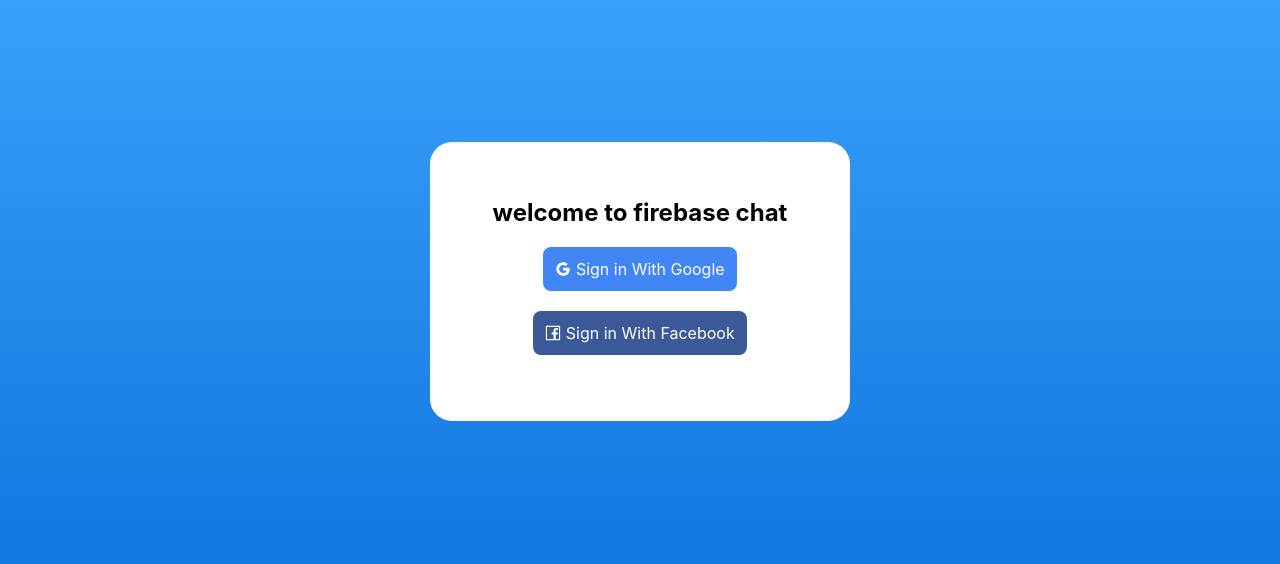
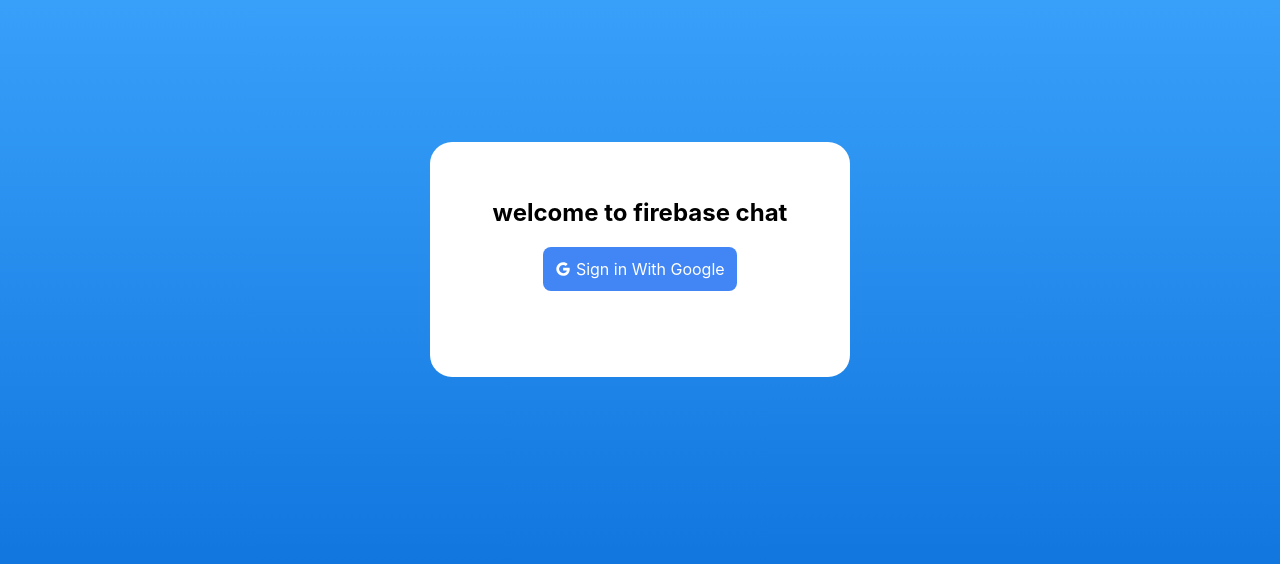
Before and after one commit to javiermelendrez1/react-chat-app, a React (Create React App) app in the folder chatapp/: page / in a window 1280 px wide. Shown: the part 114-678 px from the top of the page. Built offline with nearby package versions, Linux system fonts and the light colour scheme.

Commit message:
added Google Authentication OnClick

```diff
--- a/chatapp/src/components/Login/Login.js
+++ b/chatapp/src/components/Login/Login.js
@@ -1,19 +1,20 @@
 import React from 'react';
 import {GoogleOutlined, FacebookOutlined} from '@ant-design/icons';
-
+import 'firebase/app';
+import { auth } from '../../firebase';
+import firebase from 'firebase/app';
 const Login = () => {
     return (
         <div id="login-page">
             <div id="login-card">
                 <h2>welcome to firebase chat</h2>
-                <div className="login-button google">
+                <div className="login-button google"
+                onClick={() => auth.signInWithRedirect(new firebase.auth.GoogleAuthProvider())}
+                >
                     <GoogleOutlined/> Sign in With Google
                 </div>
                 <br />
                 <br />
-                <div className="login-button facebook">
-                    <FacebookOutlined/> Sign in With Facebook
-                </div>
             </div>
         </div>
     );
--- /dev/null
+++ b/chatapp/src/contexts/AuthContext.js
@@ -0,0 +1,3 @@
+import React from 'react';
+import { useHistory } from 'react-router-dom';
+import {auth} from '../firebase' ;
```
Also changed, not shown: chatapp/src/firebase.js (renamed from chatapp/src/Fiirebase.js).
